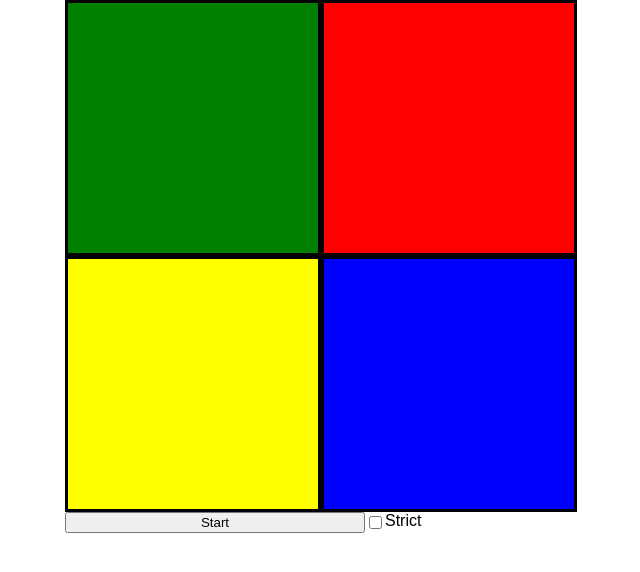
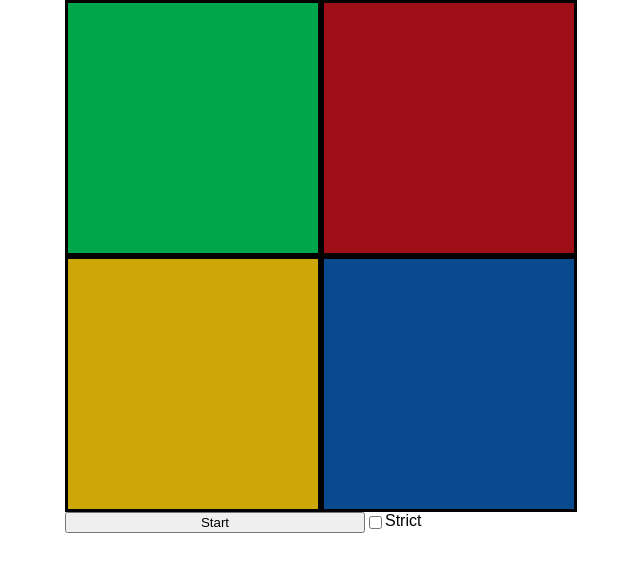
Before and after one commit to jsevilla274/simon-game, a plain HTML site: page index.html in a window 1280 px wide. Shown: the whole page, without its empty margins (319-959 px from the left). Drawn offline with Linux system fonts and the light colour scheme.

Commit message:
Alter button color scheme

```diff
--- a/index.html
+++ b/index.html
@@ -35,19 +35,23 @@
         }
 
         #green {
-            background-color: green;
+            background-color: #00a74a;
+            /*in play #13ff7c*/
         }
 
         #red {
-            background-color: red;
+            background-color: #9f0f17;
+            /*in play #ff4c4c*/
         }
 
         #yellow {
-            background-color: yellow;
+            background-color: #cca707;
+            /*in play #fed93f*/
         }
 
         #blue {
-            background-color: blue;
+            background-color: #094a8f;
+            /*in play #1c8cff*/
         }
     </style>
 </head>
```
